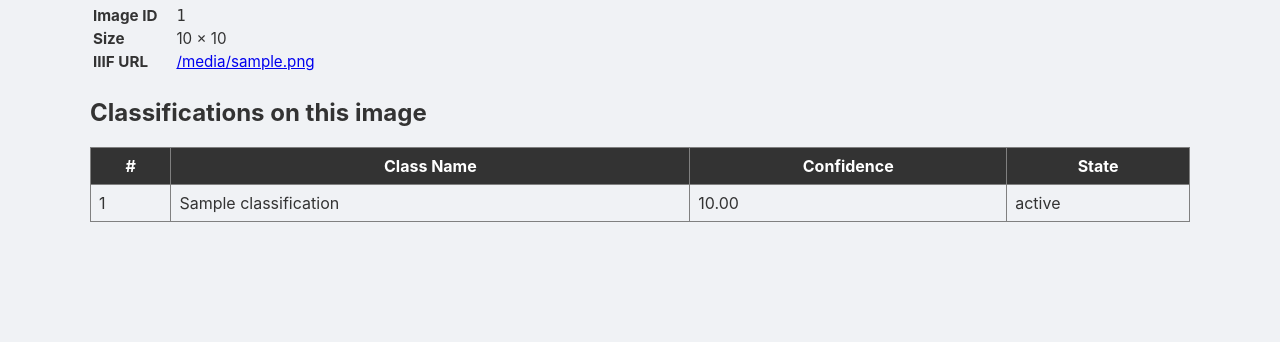
After one commit to geourjoa/random-project, a Flask app: template app/templates/image_detail.html in a window 1280 px wide. The commit adds this page. Shown: the part 458-800 px from the top of the page. Run offline with Flask 3, Linux system fonts and the light colour scheme; the template is opened without the code that fills it: most values are stand-ins (such as "Sample title", 1, 10 or a date in 2020).

Commit message:
Add image route o show more info on it

```diff
--- a/app/templates/base.html
+++ b/app/templates/base.html
@@ -26,7 +26,7 @@
             text-decoration: underline;
         }
         .container {
-            max-width: 800px;
+            max-width: 1100px;
             margin: 2rem auto;
             padding: 0 1rem;
         }
--- /dev/null
+++ b/app/templates/image_detail.html
@@ -0,0 +1,43 @@
+{% extends "base.html" %}
+
+{% block title %}Image — {{ image.id }}{% endblock %}
+
+{% block content %}
+    <h1>Image Detail</h1>
+
+    <div style="margin-bottom: 1.5rem;">
+        <img src="{{ image.url }}/full/600,/0/default.jpg" alt="Image {{ image.id }}" style="max-width: 100%; border: 1px solid #ccc;">
+    </div>
+
+    <table style="margin-bottom: 1.5rem; font-size: 0.95rem;">
+        <tr><td style="padding-right: 1rem; font-weight: bold;">Image ID</td><td style="font-family: monospace;">{{ image.id }}</td></tr>
+        <tr><td style="padding-right: 1rem; font-weight: bold;">Size</td><td>{{ image.width }} × {{ image.height }}</td></tr>
+        <tr><td style="padding-right: 1rem; font-weight: bold;">IIIF URL</td><td><a href="{{ image.url }}/full/full/0/default.jpg" target="_blank">{{ image.url }}</a></td></tr>
+    </table>
+
+    <h2>Classifications on this image</h2>
+    {% if classifications %}
+    <table border="1" cellpadding="8" cellspacing="0" style="border-collapse: collapse; width: 100%;">
+        <thead style="background-color: #333; color: #fff;">
+            <tr>
+                <th>#</th>
+                <th>Class Name</th>
+                <th>Confidence</th>
+                <th>State</th>
+            </tr>
+        </thead>
+        <tbody>
+            {% for c in classifications %}
+            <tr>
+                <td>{{ loop.index }}</td>
+                <td>{{ c.class_name }}</td>
+                <td>{{ "%.2f"|format(c.confidence) }}</td>
+                <td>{{ c.state }}</td>
+            </tr>
+            {% endfor %}
+        </tbody>
+    </table>
+    {% else %}
+        <p>No classifications found for this image.</p>
+    {% endif %}
+{% endblock %}
```
Also changed, not shown: app/routes.py (+30 -1 lines), app/templates/search_by_tag.html (+37 -26 lines).
